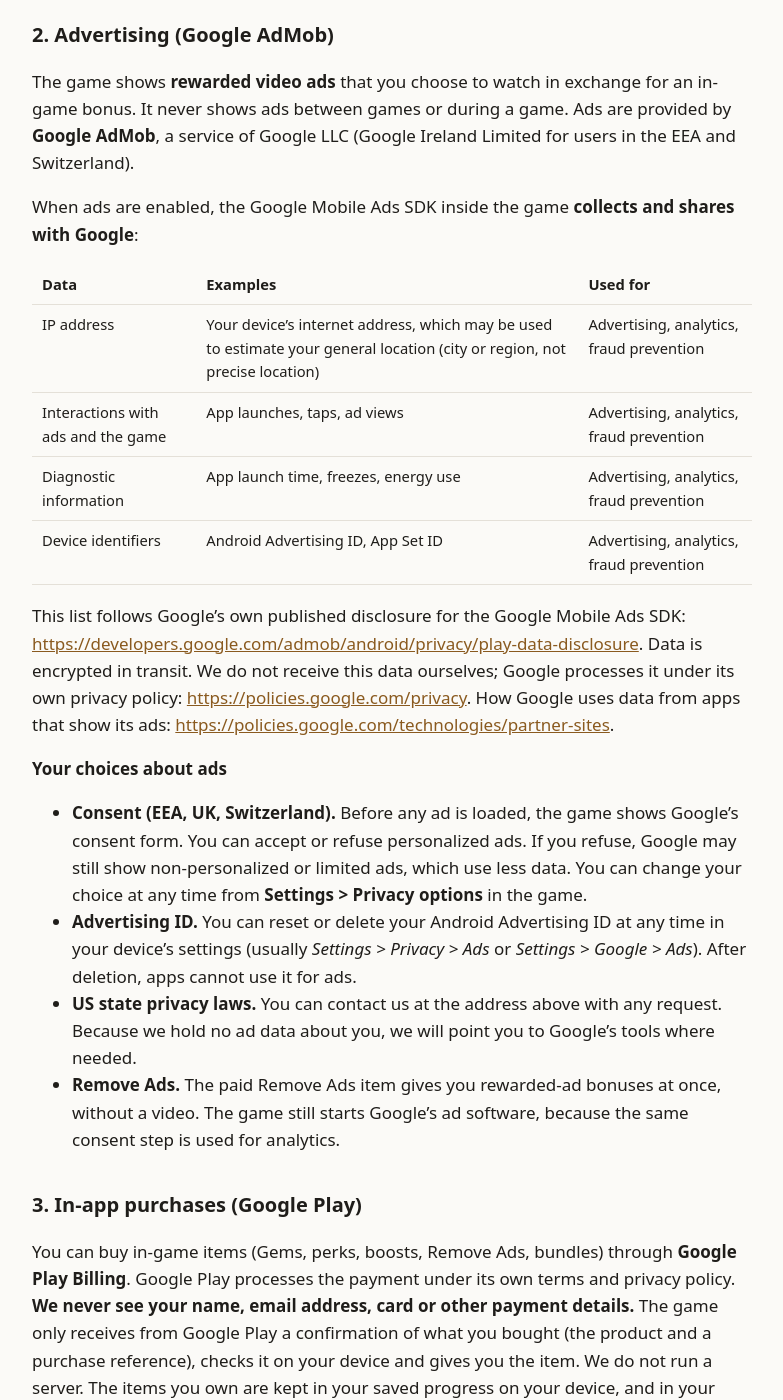
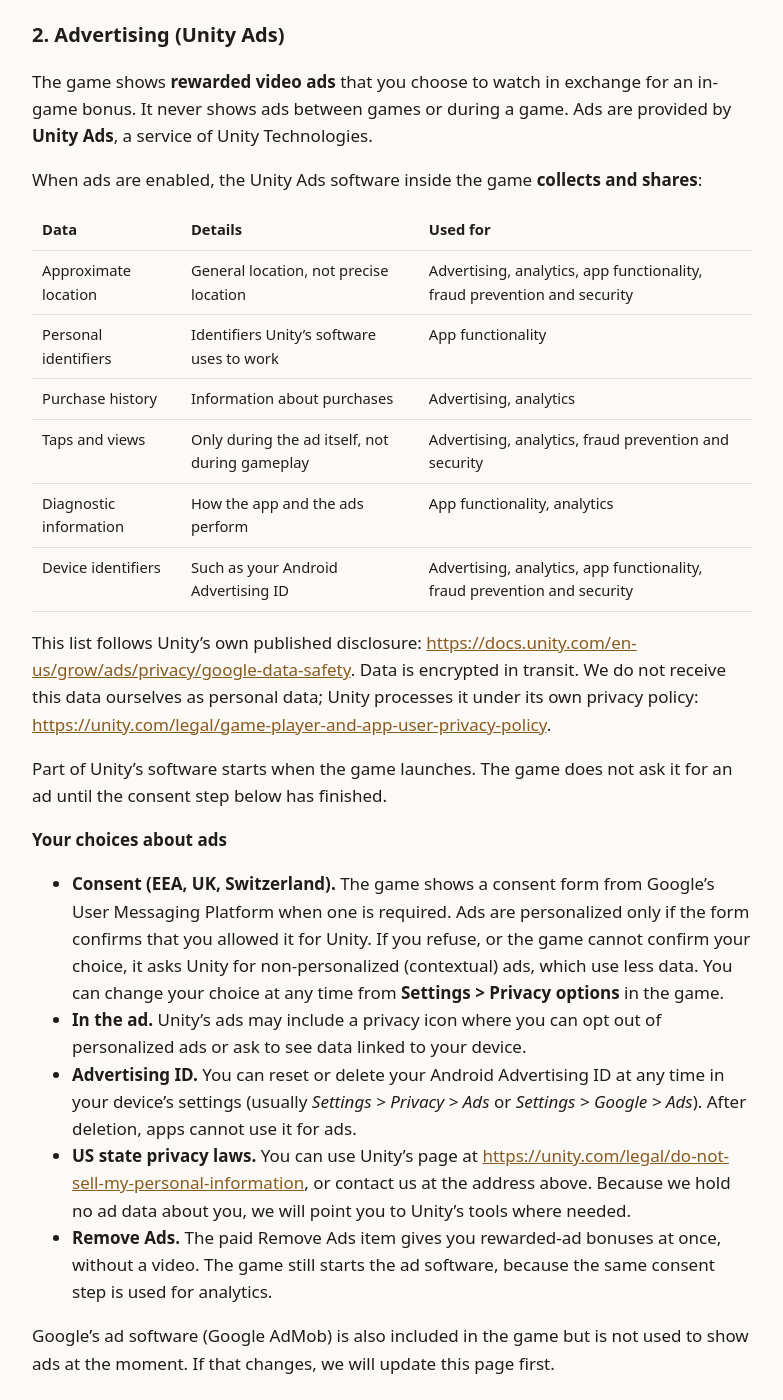
Before and after one commit to dev-lin2/handypick-site, a Jekyll site: the page built from survive60/privacy/index.md, in a window 1280 px wide and 1400 px high, scrolled down 1293 px. Shown: the whole window, without its empty margins (248-1031 px from the left). Built offline with Jekyll 4.4.1, drawn with Linux system fonts in a browser that asks for light colours; some of the changed text lies outside the part shown.

Commit message:
Survive 60 privacy policy: Unity Ads as the ad provider (code 19)
Co-Authored-By: Claude Opus 5.5 <noreply@anthropic.com>

```diff
--- a/survive60/privacy/index.md
+++ b/survive60/privacy/index.md
@@ -17,13 +17,13 @@ Questions or requests: **support@handypick.dev**
 
 - Survive 60 is a single-player game. There is no chat and no friends list, and we do not create an account
   for you. You can **optionally sign in with Google Play Games** for achievements, leaderboards and cloud save.
-- **We do not run any servers** and we do not sell any personal information about you. Your progress is
+- **We do not run any servers** and we do not sell your personal information for money. Your progress is
   saved on your device, and, only if you sign in to Google Play Games, also in **your own Play Games account**.
 - The game uses **Google Analytics for Firebase** to see how the game is played (section 9). It never sends
   your name or anything you type. You can turn it off in the game's Settings.
-- The game shows **ads from Google AdMob**. Google's ad software collects some device data (described
-  below) to show ads, measure them and prevent fraud. In the European Economic Area, the UK and
-  Switzerland, the game asks for your consent first.
+- The game shows **ads from Unity Ads**. Unity's ad software collects and shares some device and usage data
+  (described below) to show ads, measure them and prevent fraud. In the European Economic Area, the UK and
+  Switzerland, ads are personalized only if you consent.
 - **Purchases are handled by Google Play.** We never see your payment details.
 
 ## 1. Information stored on your device
@@ -41,41 +41,50 @@ The game saves the following on your phone or tablet, in the game's private app
 This information stays on your device. It is not sent to us. The only exceptions are the optional cloud save
 (section 10) and the anonymous play data described in section 9.
 
-## 2. Advertising (Google AdMob)
+## 2. Advertising (Unity Ads)
 
 The game shows **rewarded video ads** that you choose to watch in exchange for an in-game bonus. It never
 shows ads between games or during a game.
-Ads are provided by **Google AdMob**, a service of Google LLC (Google Ireland Limited for users in the
-EEA and Switzerland).
+Ads are provided by **Unity Ads**, a service of Unity Technologies.
 
-When ads are enabled, the Google Mobile Ads SDK inside the game **collects and shares with Google**:
+When ads are enabled, the Unity Ads software inside the game **collects and shares**:
 
-| Data | Examples | Used for |
+| Data | Details | Used for |
 | --- | --- | --- |
-| IP address | Your device's internet address, which may be used to estimate your general location (city or region, not precise location) | Advertising, analytics, fraud prevention |
-| Interactions with ads and the game | App launches, taps, ad views | Advertising, analytics, fraud prevention |
-| Diagnostic information | App launch time, freezes, energy use | Advertising, analytics, fraud prevention |
-| Device identifiers | Android Advertising ID, App Set ID | Advertising, analytics, fraud prevention |
+| Approximate location | General location, not precise location | Advertising, analytics, app functionality, fraud prevention and security |
+| Personal identifiers | Identifiers Unity's software uses to work | App functionality |
+| Purchase history | Information about purchases | Advertising, analytics |
+| Taps and views | Only during the ad itself, not during gameplay | Advertising, analytics, fraud prevention and security |
+| Diagnostic information | How the app and the ads perform | App functionality, analytics |
+| Device identifiers | Such as your Android Advertising ID | Advertising, analytics, app functionality, fraud prevention and security |
 
-This list follows Google's own published disclosure for the Google Mobile Ads SDK:
-<https://developers.google.com/admob/android/privacy/play-data-disclosure>.
-Data is encrypted in transit. We do not receive this data ourselves; Google processes it under its own
-privacy policy: <https://policies.google.com/privacy>. How Google uses data from apps that show its ads:
-<https://policies.google.com/technologies/partner-sites>.
+This list follows Unity's own published disclosure:
+<https://docs.unity.com/en-us/grow/ads/privacy/google-data-safety>. Data is encrypted in transit. We do not
+receive this data ourselves as personal data; Unity processes it under its own privacy policy:
+<https://unity.com/legal/game-player-and-app-user-privacy-policy>.
+
+Part of Unity's software starts when the game launches. The game does not ask it for an ad until the consent
+step below has finished.
 
 **Your choices about ads**
 
-- **Consent (EEA, UK, Switzerland).** Before any ad is loaded, the game shows Google's consent form. You
-  can accept or refuse personalized ads. If you refuse, Google may still show non-personalized or
-  limited ads, which use less data. You can change your choice at any time from
-  **Settings > Privacy options** in the game.
+- **Consent (EEA, UK, Switzerland).** The game shows a consent form from Google's User Messaging Platform when
+  one is required. Ads are personalized only if the form confirms that you allowed it for Unity. If you refuse,
+  or the game cannot confirm your choice, it asks Unity for non-personalized (contextual) ads, which use less
+  data. You can change your choice at any time from **Settings > Privacy options** in the game.
+- **In the ad.** Unity's ads may include a privacy icon where you can opt out of personalized ads or ask to see
+  data linked to your device.
 - **Advertising ID.** You can reset or delete your Android Advertising ID at any time in your device's
   settings (usually *Settings > Privacy > Ads* or *Settings > Google > Ads*). After deletion, apps
   cannot use it for ads.
-- **US state privacy laws.** You can contact us at the address above with any request. Because we hold
-  no ad data about you, we will point you to Google's tools where needed.
+- **US state privacy laws.** You can use Unity's page at
+  <https://unity.com/legal/do-not-sell-my-personal-information>, or contact us at the address above. Because we
+  hold no ad data about you, we will point you to Unity's tools where needed.
 - **Remove Ads.** The paid Remove Ads item gives you rewarded-ad bonuses at once, without a video. The
-  game still starts Google's ad software, because the same consent step is used for analytics.
+  game still starts the ad software, because the same consent step is used for analytics.
+
+Google's ad software (Google AdMob) is also included in the game but is not used to show ads at the moment. If
+that changes, we will update this page first.
 
 ## 3. In-app purchases (Google Play)
 
@@ -96,7 +105,7 @@ price (never payment details, section 9).
 
 - We do not collect your name, email, phone number, contacts, photos, files, precise location or
   microphone or camera data. The game does not ask for those permissions.
-- We do not sell personal information.
+- We do not sell your personal information for money. Our ad partner's data use is described in section 2.
 - We do not use crash reporting or advertising trackers of our own. We use Google Analytics for Firebase
   only as described in section 9.
 - The game has no chat, no friends list and no content made by other players. We do not create user accounts.
@@ -116,17 +125,17 @@ used the game and want advice on limiting ads or analytics data, contact us at t
 - **In your Play Games account (cloud save):** the cloud save stays in your account until you delete it.
   You can delete this game's data, or your whole Play Games profile, in the settings of the Google Play
   Games app or at <https://myaccount.google.com/data-and-privacy>.
-- **With Google:** data collected by Google's ad software is kept and deleted according to Google's
-  policies (<https://policies.google.com/technologies/retention>). You can reset or delete your
-  Advertising ID as described in section 2. Analytics data is kept for **14 months**, then deleted by
-  Google.
+- **With Unity:** data collected by Unity's ad software is kept and deleted according to Unity's policy
+  (<https://unity.com/legal/game-player-and-app-user-privacy-policy>), which also explains how to ask Unity
+  to delete it. You can reset or delete your Advertising ID as described in section 2.
+- **With Google:** analytics data is kept for **14 months**, then deleted by Google.
 - **With us:** we hold no data about you on servers of our own. We can see analytics only as totals and
   reports in Google's tools, linked to a random app instance ID, not to you. If you email us, we keep the
   email only as long as needed to answer it.
 
 ## 7. Security
 
-Your save files are encrypted and signed on your device. The Google Mobile Ads SDK, Google Analytics for
+Your save files are encrypted and signed on your device. The Unity Ads software, Google Analytics for
 Firebase, Google Play Games and Google Play Billing send their data using encrypted connections (TLS). No
 method is perfectly secure, but we do not store your information on servers of our own.
 
@@ -135,12 +144,13 @@ method is perfectly secure, but we do not store your information on servers of o
 Depending on where you live (for example under the GDPR in the EU, the UK GDPR, or US state privacy
 laws), you may have rights to access, correct, delete or object to the use of your personal data.
 Because we do not collect or hold personal data on servers of our own, most requests are best made
-directly to Google for ad, analytics and Play Games data (<https://myaccount.google.com/data-and-privacy>).
+directly to Unity for ad data (section 2) and to Google for analytics and Play Games data
+(<https://myaccount.google.com/data-and-privacy>).
 For analytics data, you can also switch analytics off in the game. You may still contact us at
 **support@handypick.dev** and we will help.
 
-Google may process ad, analytics and Play Games data on servers in other countries, including the United
-States, under its own safeguards.
+Unity and Google may process ad, analytics and Play Games data on servers in other countries, including the
+United States, under their own safeguards.
 
 ## 9. Analytics (Google Analytics for Firebase)
 
```
Also changed, not shown: other parts of survive60/privacy/index.md (+1 -1 lines).
